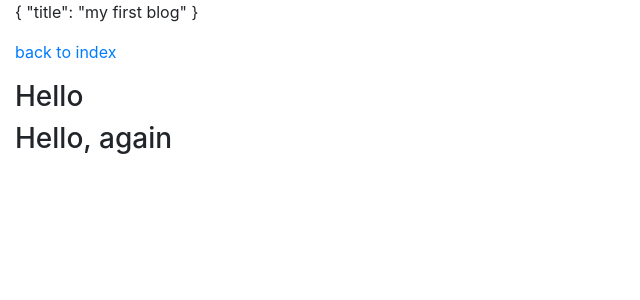
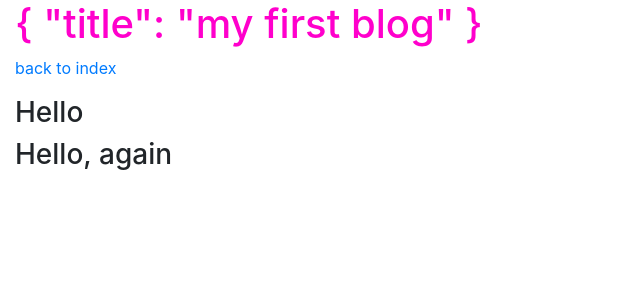
Before and after one commit to f6o/f6o.github.io, a Jekyll site: the page intfast/pg.html, which Jekyll copies as it is, in a window 1280 px wide. Shown: the top 300 px of the page, without its empty margins (0-640 px from the left). Built offline with Jekyll 4.4.1, drawn with Linux system fonts in a browser that asks for light colours.

Commit message:
use dynamic args.

```diff
--- a/intfast/pg.html
+++ b/intfast/pg.html
@@ -5,7 +5,7 @@
   <meta name="viewport" content="width=device-width,initial-scale=1.0" />
   <meta charset="utf-8">
   <title>sample code</title>
-  <script src="./vue.min.js"></script>
+  <script src="./vue.js"></script>
   <link rel="stylesheet" href="./css/bootstrap.min.css">
 </head>
 
@@ -14,7 +14,8 @@
     <div class="row">
       <div class="col-sm-12">
         <div id="app">
-          <p v-on:click.ctrl="hello">{{ siteInfo }}</p>
+          <!-- vuejs 2.6+: Dynamic Arguments! -->
+          <h1 v-bind:[k]="v" v-on:[ename]="hello">{{ siteInfo }}</h1>
           <p>
             <a href="./index.html" v-on:click.once="stopThis">back to index</a>
           </p>
@@ -26,7 +27,7 @@
   </div>
   <script>
     Vue.component('blog-post', {
-      props: ['title' ],
+      props: [ 'title' ],
       template: `<h3>{{ title }}</h3>`
     })
     var app = new Vue({
@@ -39,7 +40,10 @@
         ],
         siteInfo: {
           title: 'my first blog'
-        }
+        },
+        ename: 'click',
+        k: 'style',
+        v: 'color: #f0c;'
       },
       methods : {
         stopThis: function (event) {
```
Also changed, not shown: other parts of intfast/pg.html (+1 -1 lines).
